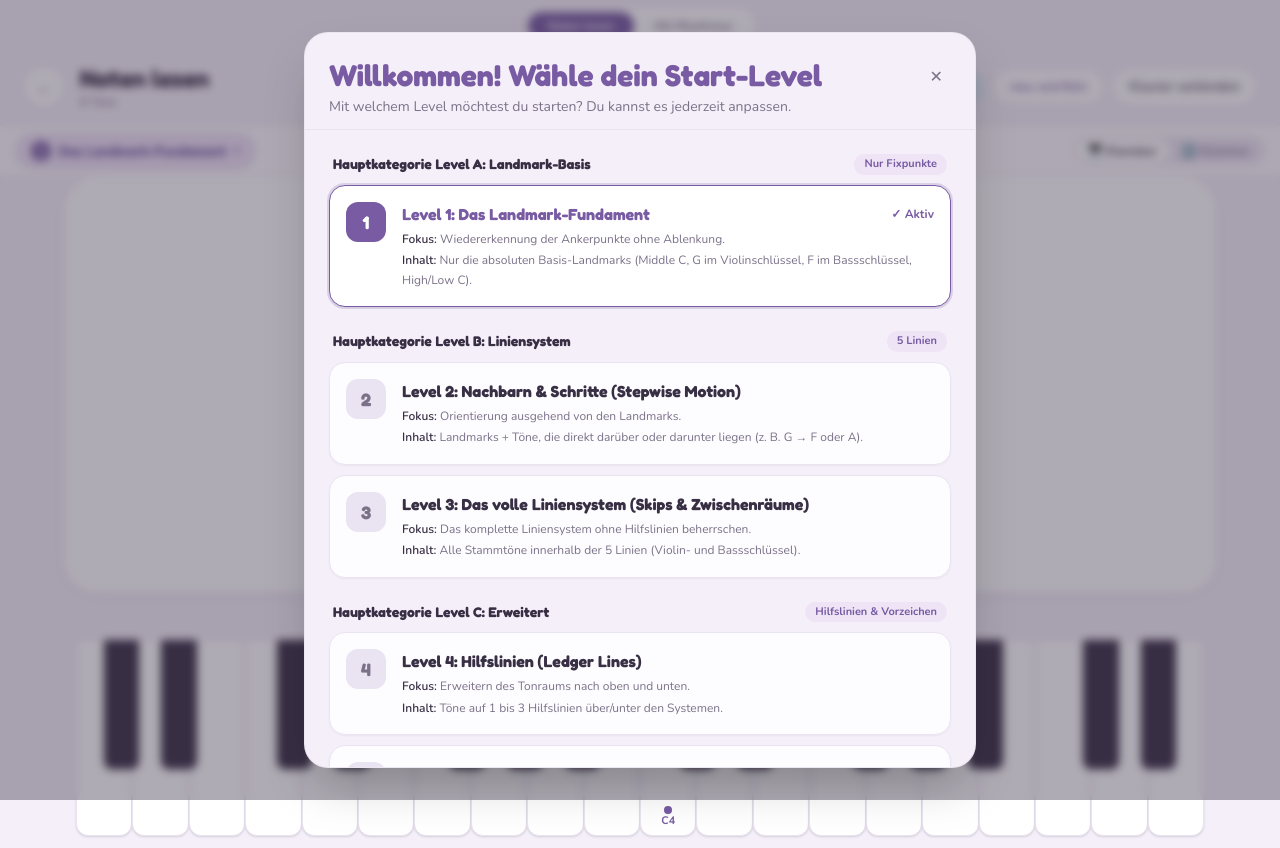
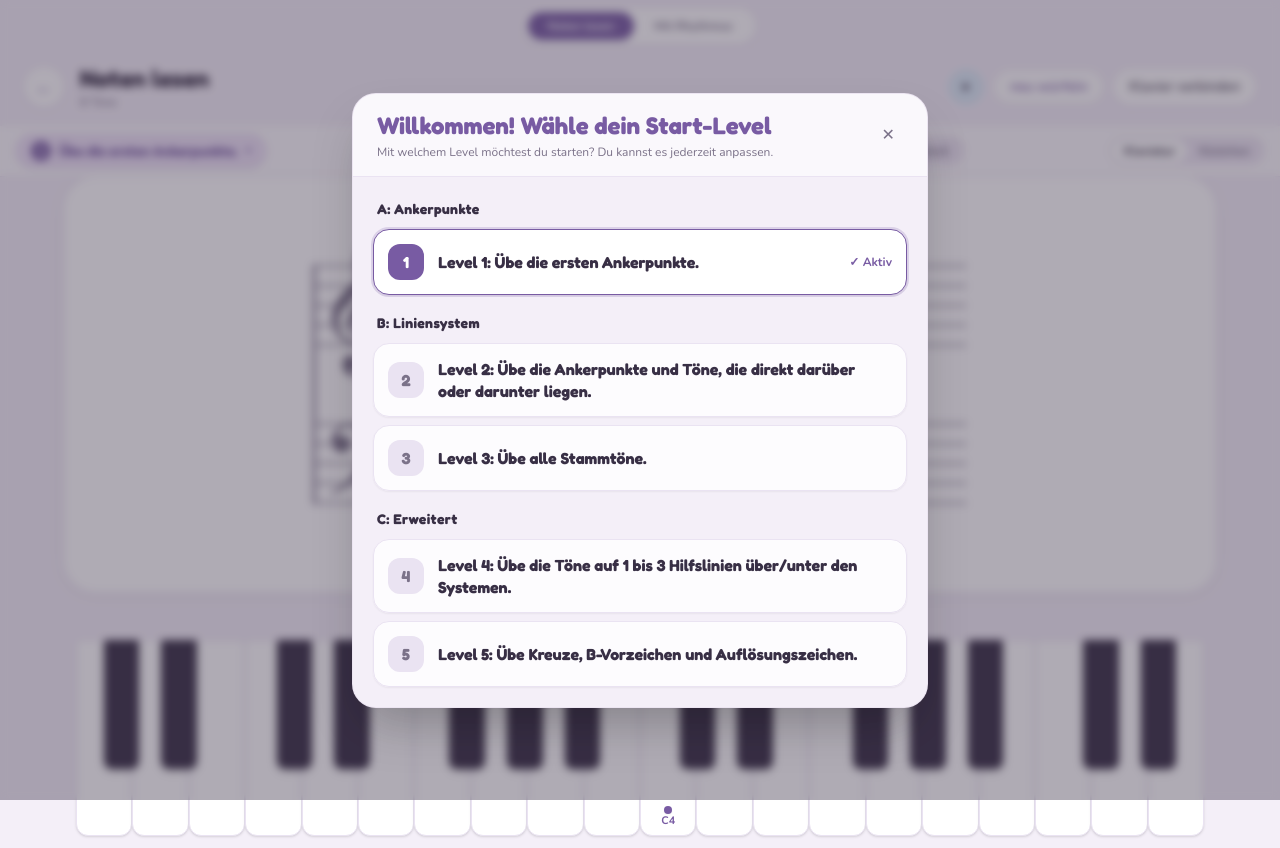
Before and after one commit to SleyAI/Piano-Noten-Lesen, a Next.js app: page /melodien in a window 1280 px wide. Built offline with nearby package versions, Linux system fonts and the light colour scheme.

Commit message:
Small changes

```diff
--- a/app/melodien/MelodienVorbereitung.tsx
+++ b/app/melodien/MelodienVorbereitung.tsx
@@ -188,7 +188,7 @@ export function MelodienVorbereitung({
             {phase === "vorbereiten" && (
               <>
                 <span className="text-tinte-leise font-medium text-sm">
-                  In Ruhe ansehen, vorüben oder anhören.
+                  Bereite eine kurze Melodie vor. Übe sie, bevor du dich prüfst.
                 </span>
                 <button
                   type="button"
--- a/app/page.tsx
+++ b/app/page.tsx
@@ -40,7 +40,7 @@ export default function Startseite() {
       id: "melodien-vorbereitung",
       href: "/melodien",
       titel: "Melodien mit Rhythmus",
-      text: "Erst anhören und üben, dann mit Notenwerten prüfen.",
+      text: "Bereite eine kurze Melodie vor. Übe sie, bevor du dich prüfst.",
       akzent: "flieder" as const,
       bild: "melodie" as const,
       melodieModus: "vorbereitung" as const,
--- a/components/practice/LevelAuswahlModal.tsx
+++ b/components/practice/LevelAuswahlModal.tsx
@@ -10,17 +10,17 @@ interface LevelAuswahlModalProps {
   hinweis?: string;
 }
 
-const KATEGORIEN: Array<{ key: HauptKategorie; titel: string; badge: string }> = [
-  { key: "A", titel: "Hauptkategorie Level A: Landmark-Basis", badge: "Nur Fixpunkte" },
-  { key: "B", titel: "Hauptkategorie Level B: Liniensystem", badge: "5 Linien" },
-  { key: "C", titel: "Hauptkategorie Level C: Erweitert", badge: "Hilfslinien & Vorzeichen" },
+const KATEGORIEN: Array<{ key: HauptKategorie; titel: string }> = [
+  { key: "A", titel: "A: Ankerpunkte" },
+  { key: "B", titel: "B: Liniensystem" },
+  { key: "C", titel: "C: Erweitert" },
 ];
 
 export function LevelAuswahlModal({
   offen,
   aufSchliessen,
-  titel = "Wähle dein Level",
-  hinweis = "Du kannst das Level jederzeit während des Übens wechseln.",
+  titel = "Level auswählen",
+  hinweis = "Wähle dein Level. Du kannst es jederzeit anpassen.",
 }: LevelAuswahlModalProps) {
   const notenLevel = useEinstellungen((z) => z.notenLevel);
   const setzeNotenLevel = useEinstellungen((z) => z.setzeNotenLevel);
@@ -36,12 +36,12 @@ export function LevelAuswahlModal({
 
   return (
     <div className="fixed inset-0 z-50 flex items-center justify-center p-4 sm:p-6 bg-tinte/40 backdrop-blur-xs animate-auftauchen">
-      <div className="relative flex flex-col max-h-[92vh] w-full max-w-2xl rounded-3xl bg-papier border border-papier-tief/80 shadow-2xl overflow-hidden">
+      <div className="relative flex flex-col max-h-[90vh] w-full max-w-xl rounded-3xl bg-papier border border-papier-tief/80 shadow-2xl overflow-hidden">
         {/* Header */}
-        <div className="flex items-start justify-between p-6 pb-3 border-b border-papier-tief">
+        <div className="flex items-center justify-between px-6 py-4 border-b border-papier-tief bg-white/60">
           <div>
-            <h2 className="font-titel text-2xl sm:text-3xl font-bold text-[#785BA3]">{titel}</h2>
-            <p className="text-xs sm:text-sm text-tinte-leise mt-1">{hinweis}</p>
+            <h2 className="font-titel text-2xl font-bold text-[#785BA3]">{titel}</h2>
+            <p className="text-xs text-tinte-leise mt-0.5">{hinweis}</p>
           </div>
           <button
             type="button"
@@ -53,20 +53,19 @@ export function LevelAuswahlModal({
           </button>
         </div>
 
-        {/* Level-Liste grouped by Category */}
-        <div className="flex-1 overflow-y-auto p-5 sm:p-6 flex flex-col gap-6">
+        {/* Level-Liste */}
+        <div className="flex-1 overflow-y-auto p-4 sm:p-5 flex flex-col gap-4">
           {KATEGORIEN.map((kat) => {
             const levels = NOTEN_LEVELS.filter((l) => l.kategorie === kat.key);
             return (
-              <div key={kat.key} className="flex flex-col gap-2.5">
-                <div className="flex items-center justify-between px-1">
-                  <span className="font-titel text-sm font-bold text-tinte">{kat.titel}</span>
-                  <span className="rounded-full bg-[#EADCF5]/60 px-2.5 py-0.5 text-[11px] font-bold text-[#785BA3]">
-                    {kat.badge}
+              <div key={kat.key} className="flex flex-col gap-2">
+                <div className="px-1">
+                  <span className="font-titel text-sm font-bold text-tinte tracking-wide">
+                    {kat.titel}
                   </span>
                 </div>
 
-                <div className="flex flex-col gap-2.5">
+                <div className="flex flex-col gap-2">
                   {levels.map((lvl) => {
                     const aktiv = notenLevel === lvl.id;
                     return (
@@ -74,43 +73,31 @@ export function LevelAuswahlModal({
                         key={lvl.id}
                         type="button"
                         onClick={() => waehle(lvl.id)}
-                        className={`group flex items-start gap-4 p-4 rounded-2xl text-left transition-all duration-150 border shadow-xs ${
+                        className={`group flex items-center gap-3.5 p-3 sm:p-3.5 rounded-2xl text-left transition-all duration-150 border shadow-xs ${
                           aktiv
-                            ? "bg-white border-[#785BA3] ring-2 ring-[#785BA3]/20 shadow-md"
-                            : "bg-white/80 border-papier-tief hover:bg-white hover:border-[#785BA3]/40"
+                            ? "bg-white border-[#785BA3] ring-2 ring-[#785BA3]/20 shadow-sm"
+                            : "bg-white/80 border-papier-tief hover:bg-white hover:border-[#785BA3]/30"
                         }`}
                       >
-                        <div
-                          className={`w-10 h-10 rounded-xl flex items-center justify-center shrink-0 font-titel text-lg font-bold ${
+                        <span
+                          className={`w-9 h-9 rounded-xl flex items-center justify-center shrink-0 font-titel text-base font-bold ${
                             aktiv
                               ? "bg-[#785BA3] text-white"
                               : "bg-papier-tief text-tinte-leise group-hover:bg-[#EADCF5] group-hover:text-[#785BA3]"
                           }`}
                         >
                           {lvl.id}
+                        </span>
+                        <div className="flex-1 min-w-0">
+                          <div className="font-titel text-sm sm:text-base font-bold text-tinte group-hover:text-[#785BA3] transition-colors leading-snug">
+                            {lvl.titel}
+                          </div>
                         </div>
-                        <div className="flex-1 min-w-0">
-                          <div className="flex items-center justify-between gap-2">
-                            <h3
-                              className={`font-titel text-base font-bold ${
-                                aktiv ? "text-[#785BA3]" : "text-tinte"
-                              }`}
-                            >
-                              {lvl.titel}
-                            </h3>
-                            {aktiv && (
-                              <span className="text-xs font-bold text-[#785BA3] shrink-0">
-                                ✓ Aktiv
-                              </span>
-                            )}
-                          </div>
-                          <p className="text-xs text-tinte-leise mt-1 leading-relaxed">
-                            <strong className="text-tinte font-semibold">Fokus:</strong> {lvl.fokus}
-                          </p>
-                          <p className="text-xs text-tinte-leise mt-0.5 leading-relaxed">
-                            <strong className="text-tinte font-semibold">Inhalt:</strong> {lvl.inhalt}
-                          </p>
-                        </div>
+                        {aktiv && (
+                          <span className="text-xs font-bold text-[#785BA3] shrink-0">
+                            ✓ Aktiv
+                          </span>
+                        )}
                       </button>
                     );
                   })}
--- a/components/practice/SchnellLeiste.tsx
+++ b/components/practice/SchnellLeiste.tsx
@@ -79,7 +79,7 @@ export function SchnellLeiste({ onAenderung }: SchnellLeisteProps) {
                 : "text-tinte-leise hover:text-tinte"
             }`}
           >
-            Rechts (𝄞)
+            Rechts
           </button>
           <button
             type="button"
@@ -90,7 +90,7 @@ export function SchnellLeiste({ onAenderung }: SchnellLeisteProps) {
                 : "text-tinte-leise hover:text-tinte"
             }`}
           >
-            Links (𝄢)
+            Links
           </button>
         </div>
 
@@ -131,7 +131,7 @@ export function SchnellLeiste({ onAenderung }: SchnellLeisteProps) {
                 : "text-tinte-leise hover:text-tinte"
             }`}
           >
-            🎹 Klaviatur
+            Klaviatur
           </button>
           <button
             type="button"
@@ -142,7 +142,7 @@ export function SchnellLeiste({ onAenderung }: SchnellLeisteProps) {
                 : "text-tinte-leise hover:text-tinte"
             }`}
           >
-            🔤 Kästchen
+            Kästchen
           </button>
         </div>
       </div>
--- a/components/practice/Uebungsflaeche.tsx
+++ b/components/practice/Uebungsflaeche.tsx
@@ -55,7 +55,7 @@ export function Uebungsflaeche({
               erwarteteNote={aktuelleNote}
               mitKlang={appKlang}
               mitAlterationen={notenLevel === 5}
-              className="w-full max-w-4xl pb-4"
+              className="w-full max-w-3xl pb-8 sm:pb-12 mb-2"
             />
           ) : (
             <Klaviatur
--- a/lib/music/levels.ts
+++ b/lib/music/levels.ts
@@ -19,52 +19,52 @@ export const NOTEN_LEVELS: NotenLevelMeta[] = [
   {
     id: 1,
     kategorie: "A",
-    kategorieTitel: "Level A: Landmark-Basis",
-    titel: "Level 1: Das Landmark-Fundament",
-    kurzTitel: "1: Landmark-Fundament",
-    fokus: "Wiedererkennung der Ankerpunkte ohne Ablenkung.",
-    inhalt: "Nur die absoluten Basis-Landmarks (Middle C, G im Violinschlüssel, F im Bassschlüssel, High/Low C).",
-    didaktik: "Sofortige, reflexartige Erkennung der Kernnoten.",
+    kategorieTitel: "A: Ankerpunkte",
+    titel: "Level 1: Übe die ersten Ankerpunkte.",
+    kurzTitel: "Level 1",
+    fokus: "",
+    inhalt: "Übe die ersten Ankerpunkte.",
+    didaktik: "",
   },
   {
     id: 2,
     kategorie: "B",
-    kategorieTitel: "Level B: Liniensystem",
-    titel: "Level 2: Nachbarn & Schritte (Stepwise Motion)",
-    kurzTitel: "2: Nachbarn & Schritte",
-    fokus: "Orientierung ausgehend von den Landmarks.",
-    inhalt: "Landmarks + Töne, die direkt darüber oder darunter liegen (z. B. G → F oder A).",
-    didaktik: "Landmark erkennen und einen Schritt weiterdenken.",
+    kategorieTitel: "B: Liniensystem",
+    titel: "Level 2: Übe die Ankerpunkte und Töne, die direkt darüber oder darunter liegen.",
+    kurzTitel: "Level 2",
+    fokus: "",
+    inhalt: "Übe die Ankerpunkte und Töne, die direkt darüber oder darunter liegen.",
+    didaktik: "",
   },
   {
     id: 3,
     kategorie: "B",
-    kategorieTitel: "Level B: Liniensystem",
-    titel: "Level 3: Das volle Liniensystem (Skips & Zwischenräume)",
-    kurzTitel: "3: Volles Liniensystem",
-    fokus: "Das komplette Liniensystem ohne Hilfslinien beherrschen.",
-    inhalt: "Alle Stammtöne innerhalb der 5 Linien (Violin- und Bassschlüssel).",
-    didaktik: "Verbindet die einzelnen Landmark-Inseln zu einem zusammenhängenden System.",
+    kategorieTitel: "B: Liniensystem",
+    titel: "Level 3: Übe alle Stammtöne.",
+    kurzTitel: "Level 3",
+    fokus: "",
+    inhalt: "Übe alle Stammtöne.",
+    didaktik: "",
   },
   {
     id: 4,
     kategorie: "C",
-    kategorieTitel: "Level C: Erweitert",
-    titel: "Level 4: Hilfslinien (Ledger Lines)",
-    kurzTitel: "4: Hilfslinien",
-    fokus: "Erweitern des Tonraums nach oben und unten.",
-    inhalt: "Töne auf 1 bis 3 Hilfslinien über/unter den Systemen.",
-    didaktik: "Übertragung des Landmark-Prinzips auf die Hilfslinien (z. B. höheres C auf der 2. Hilfslinie oben).",
+    kategorieTitel: "C: Erweitert",
+    titel: "Level 4: Übe die Töne auf 1 bis 3 Hilfslinien über/unter den Systemen.",
+    kurzTitel: "Level 4",
+    fokus: "",
+    inhalt: "Übe die Töne auf 1 bis 3 Hilfslinien über/unter den Systemen.",
+    didaktik: "",
   },
   {
     id: 5,
     kategorie: "C",
-    kategorieTitel: "Level C: Erweitert",
-    titel: "Level 5: Die schwarzen Tasten (Vorzeichen / Alterationen)",
-    kurzTitel: "5: Schwarze Tasten",
-    fokus: "Vollständige Chromatik & Notenlesen in der Praxis.",
-    inhalt: "Kreuze (♯), B-Vorzeichen (♭) und Auflösungszeichen (♮).",
-    didaktik: "Schnelles Verarbeiten von Vorzeichen vor der Note oder durch die Tonart.",
+    kategorieTitel: "C: Erweitert",
+    titel: "Level 5: Übe Kreuze, B-Vorzeichen und Auflösungszeichen.",
+    kurzTitel: "Level 5",
+    fokus: "",
+    inhalt: "Übe Kreuze, B-Vorzeichen und Auflösungszeichen.",
+    didaktik: "",
   },
 ];
 
```
Also changed, not shown: components/practice/Akkordbild.tsx (+64 -23 lines).
